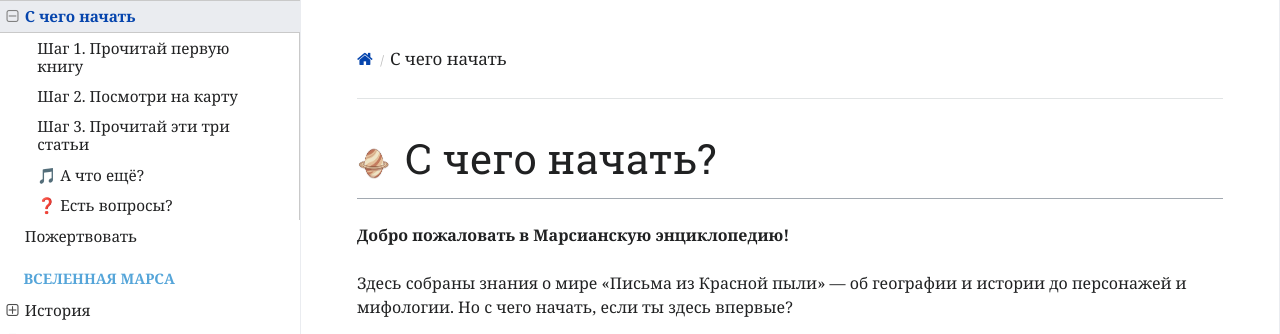
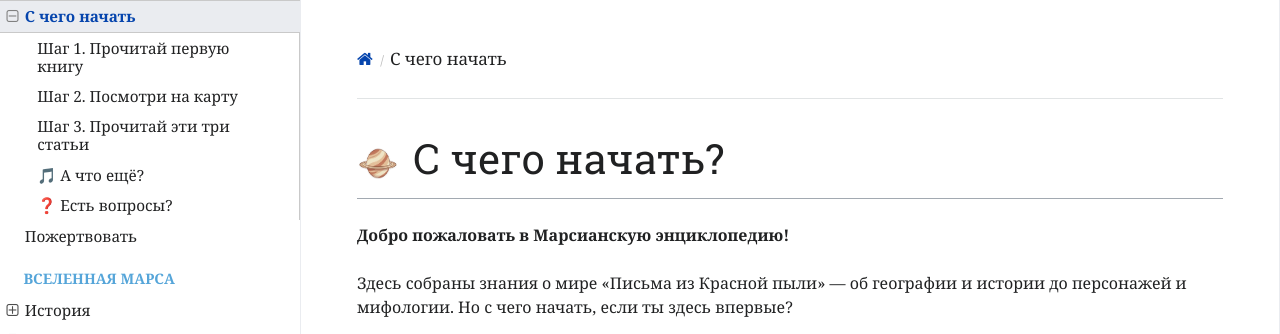
Before and after one commit to ivanhohlov14-bit/mars-encyclopedia, an MkDocs documentation site: the page built from docs/start-here.md, in a window 1280 px wide. Shown: the top 334 px of the page. Built offline with MkDocs 1.6.1, drawn with Linux system fonts in a browser that asks for light colours; nearby versions of some CDN libraries.

Commit message:
Update start-here.md

```diff
--- a/docs/start-here.md
+++ b/docs/start-here.md
@@ -1,4 +1,4 @@
-# <img src="https://raw.githubusercontent.com/ivanhohlov14-bit/mars-encyclopedia/main/docs/assets/images/stickers/sticker-ancient-saturn.png" style="width: 32px; height: 32px; display: inline; vertical-align: middle; margin-right: 6px;"> С чего начать?
+# <img src="https://raw.githubusercontent.com/ivanhohlov14-bit/mars-encyclopedia/main/docs/assets/images/stickers/sticker-ancient-saturn.png" style="width: 40px; height: 32px; display: inline; vertical-align: middle; margin-right: 6px;"> С чего начать?
 
 **Добро пожаловать в Марсианскую энциклопедию!**
 
```
